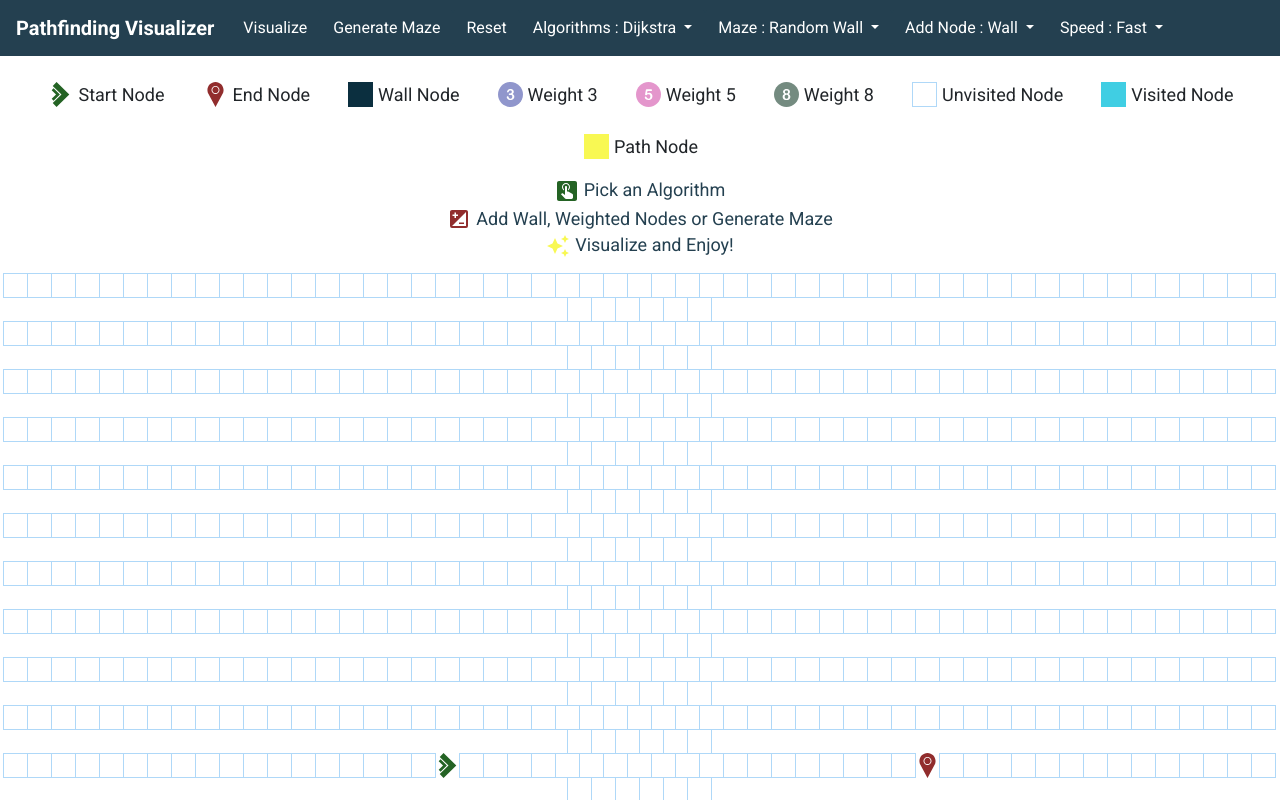
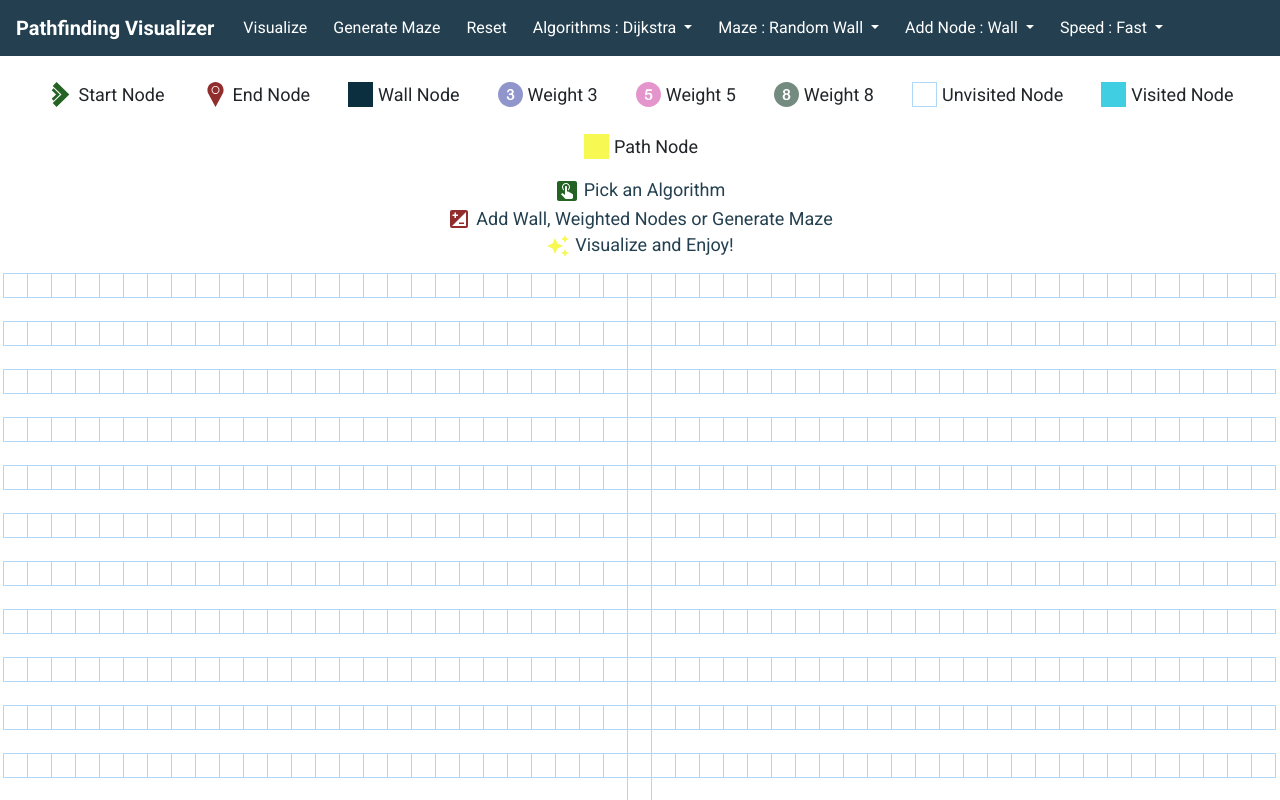
Before and after one commit to mingchengzack/Path-Finding-Visualizer, a React (Create React App) app: page / in a window 1280 px wide. Shown: the top 800 px of the page. Built offline with nearby package versions, Linux system fonts and the light colour scheme.

Commit message:
adjust row and col of grid for different window size

```diff
--- a/src/components/Grid.jsx
+++ b/src/components/Grid.jsx
@@ -14,10 +14,10 @@ import {
 
 import "./Node.css";
 
-const DEFAULT_START_X = 18;
-const DEFAULT_START_Y = 10;
-const DEFAULT_END_X = 38;
-const DEFAULT_END_Y = 10;
+const DEFAULT_START_X = Math.floor((window.innerWidth / 25 + 2) / 4);
+const DEFAULT_START_Y = Math.floor((window.innerHeight / 25 - 9) / 2);
+const DEFAULT_END_X = Math.floor(((window.innerWidth / 25 + 2) * 3) / 4);
+const DEFAULT_END_Y = Math.floor((window.innerHeight / 25 - 9) / 2);
 
 class Grid extends Component {
   constructor(props) {
@@ -127,7 +127,9 @@ class Grid extends Component {
   }
 
   animateMaze(mazeNodes, generateWall) {
-    let interval = generateWall ? 1355 : 0;
+    let rows = this.props.rows;
+    let cols = this.props.cols;
+    let interval = generateWall ? rows * cols : 0;
     // animate maze nodes
     for (let i = 0; i < mazeNodes.length; i++) {
       setTimeout(() => {
--- a/src/components/PathfindingVisualizer.jsx
+++ b/src/components/PathfindingVisualizer.jsx
@@ -80,10 +80,15 @@ class PathfindingVisualizer extends Component {
         speed = 12;
         break;
     }
+    if (window.innerWidth > 1440) {
+      speed = speed / 2;
+    }
     this.grid.visualize(this.state.curAlgorithm, speed);
   };
 
   render() {
+    let row = Math.ceil(window.innerHeight / 25) - 9;
+    let col = Math.ceil(window.innerWidth / 25) + 2;
     let nodetype =
       this.state.curNodeType === "Weight 3"
         ? nodeType.WEIGHT_THREE
@@ -203,8 +208,8 @@ class PathfindingVisualizer extends Component {
           </ul>
         </div>
         <Grid
-          rows={23}
-          cols={59}
+          rows={row}
+          cols={col}
           algorithm={this.state.curAlgorithm}
           nodetype={nodetype}
           onRef={ref => (this.grid = ref)}
```
